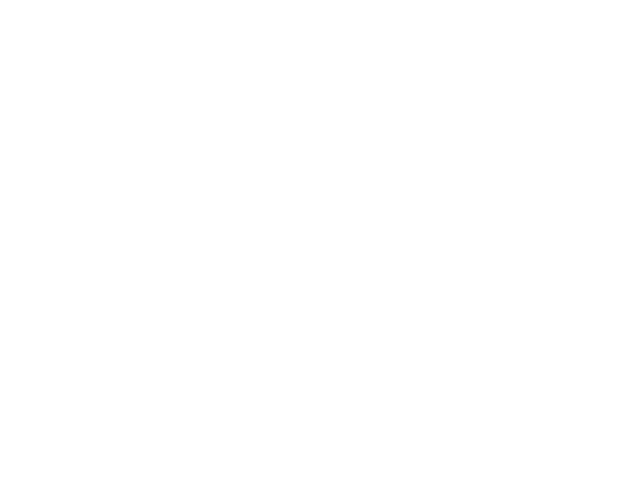
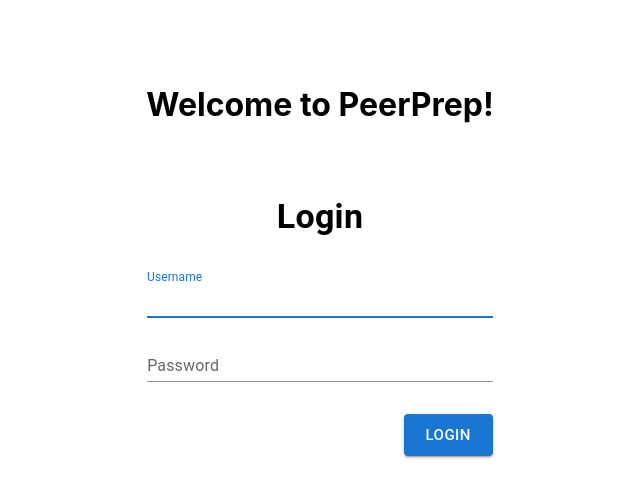
Before and after one commit to CS3219-AY2223S1/cs3219-project-ay2223s1-g39, a React (Create React App) app in the folder frontend/: page /login in a window 1280 px wide. Before the commit this address had no page. Shown: the top 498 px of the page, without its empty margins (320-960 px from the left). Built offline with nearby package versions, Linux system fonts and the light colour scheme.

Commit message:
Add login and matching pages

```diff
--- a/frontend/package.json
+++ b/frontend/package.json
@@ -15,7 +15,8 @@
     "react-router-dom": "^6.3.0",
     "react-scripts": "5.0.1",
     "socket.io-client": "^4.5.1",
-    "web-vitals": "^2.1.4"
+    "web-vitals": "^2.1.4",
+    "react-countdown-circle-timer": "^3.0.9"
   },
   "scripts": {
     "start": "react-scripts start",
--- a/frontend/src/App.js
+++ b/frontend/src/App.js
@@ -1,5 +1,7 @@
 import {BrowserRouter as Router, Routes, Route, Navigate} from "react-router-dom";
+import LoginPage from './components/LoginPage'
 import SignupPage from './components/SignupPage';
+import MatchingPage from './components/MatchingPage';
 import {Box} from "@mui/material";
 
 function App() {
@@ -9,7 +11,9 @@ function App() {
                 <Router>
                     <Routes>
                         <Route exact path="/" element={<Navigate replace to="/signup" />}></Route>
+                        <Route path="/login" element={<LoginPage/>}/>
                         <Route path="/signup" element={<SignupPage/>}/>
+                        <Route path='/matching' element={<MatchingPage/>}/>
                     </Routes>
                 </Router>
             </Box>
--- /dev/null
+++ b/frontend/src/components/LoginPage.js
@@ -0,0 +1,46 @@
+import {
+  Box,
+  Button,
+  TextField,
+  Typography,
+} from "@mui/material";
+import { useState } from "react";
+
+const LoginPage = () => {
+  const [username, setUsername] = useState("");
+  const [password, setPassword] = useState("");
+
+  return (
+    <div style={{ justifyContent: "center", alignContent: "center", textAlign: "center"}}>
+      <h1 style={{ paddingBottom: "50px" }}> Welcome to PeerPrep!</h1>
+      <div style={{ justifyContent: "center", display: "flex"}}>
+        <Box display={"flex"} flexDirection={"column"} width={"30%"}>
+          <Typography variant={"h4"} marginBottom={"2rem"}>
+            <strong>Login</strong>
+          </Typography>
+          <TextField
+            label="Username"
+            variant="standard"
+            value={username}
+            onChange={(e) => setUsername(e.target.value)}
+            sx={{ marginBottom: "1rem" }}
+            autoFocus
+          />
+          <TextField
+            label="Password"
+            variant="standard"
+            type="password"
+            value={password}
+            onChange={(e) => setPassword(e.target.value)}
+            sx={{ marginBottom: "2rem" }}
+          />
+          <Box display={"flex"} flexDirection={"row"} justifyContent={"flex-end"}>
+            <Button variant={"contained"} size={"large"}>Login</Button>
+          </Box>
+        </Box>
+      </div>
+    </div>
+  );
+};
+
+export default LoginPage;
--- /dev/null
+++ b/frontend/src/components/MatchingPage.js
@@ -0,0 +1,23 @@
+import { CountdownCircleTimer } from "react-countdown-circle-timer";
+
+const countdownTimer = () => (
+    <div style={{ justifyContent: "center", alignContent: "center", textAlign: "center"}}>
+      <h2 style={{ paddingBottom: "35px" }}>Currently matching you with another person!</h2>
+      <div style={{ justifyContent: "center", display: "flex"}}>
+      <CountdownCircleTimer
+        isPlaying
+        duration={30}
+        size={300}
+        colors={["#42f57b", "#F7B801", "#A30000", "#A30000"]}
+        colorsTime={[15, 10, 5, 0]}
+        onComplete={() => ({
+          shouldRepeat: false,
+        })}
+      >
+        {({ remainingTime }) => <h1>{remainingTime === 0 ? <h5>No match found...</h5> : remainingTime}</h1>}
+      </CountdownCircleTimer>
+      </div>
+    </div>
+);
+
+export default countdownTimer;
```
Also changed, not shown: 2 other files (tests, documents, lock files or other folders).
